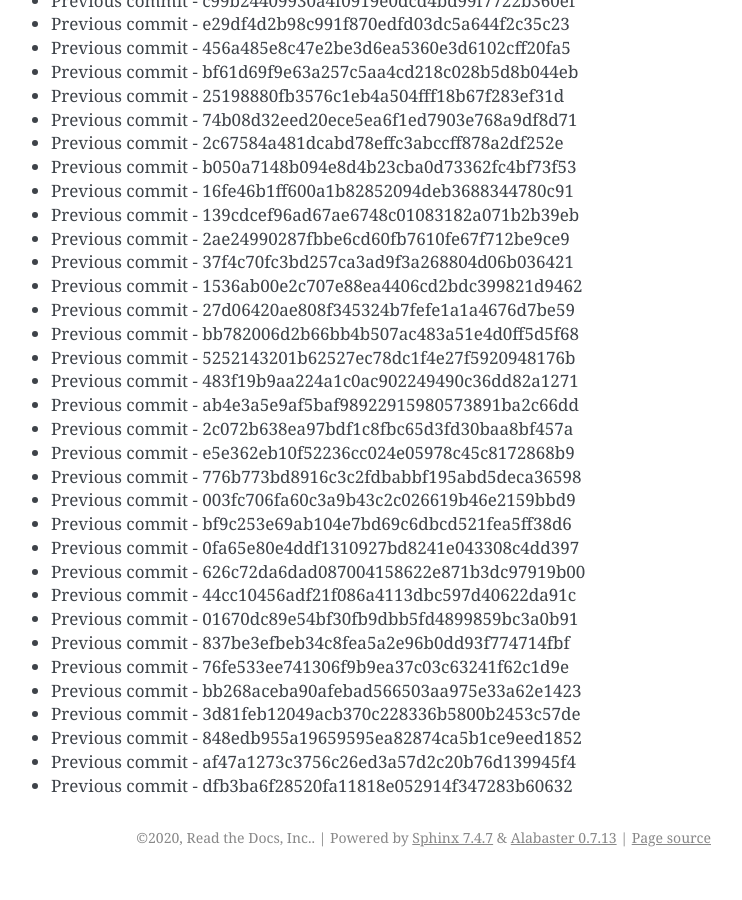
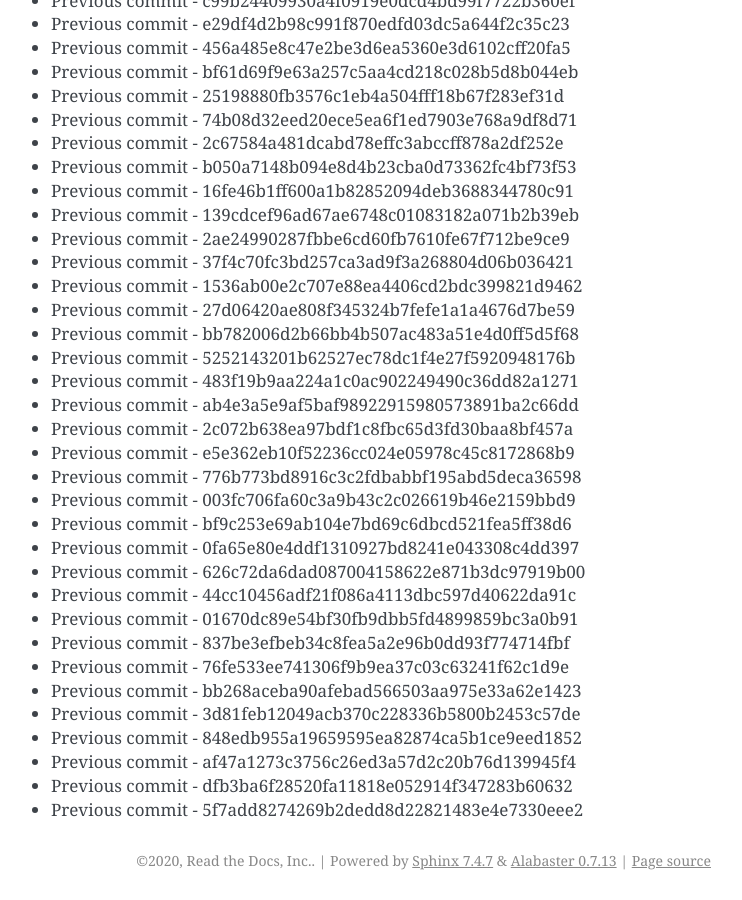
Before and after one commit to readthedocs/rtd-git-stresstest, a Sphinx documentation site: the page built from docs/updates.rst, in a window 1280 px wide and 900 px high, scrolled down 94843 px. Shown: the whole window, without its empty margins (399-1141 px from the left). Built offline with Sphinx 7.4.7, drawn with Linux system fonts in a browser that asks for light colours; before the commit the page ends 95720 px from its top, so only the background shows below that.

Commit message:
Generating commit from previous: 5f7add8274269b2dedd8d22821483e4e7330eee2

```diff
--- a/docs/updates.rst
+++ b/docs/updates.rst
@@ -4017,3 +4017,4 @@ It can be tested for any performance characteristics.
 * Previous commit - 848edb955a19659595ea82874ca5b1ce9eed1852
 * Previous commit - af47a1273c3756c26ed3a57d2c20b76d139945f4
 * Previous commit - dfb3ba6f28520fa11818e052914f347283b60632
+* Previous commit - 5f7add8274269b2dedd8d22821483e4e7330eee2
```
